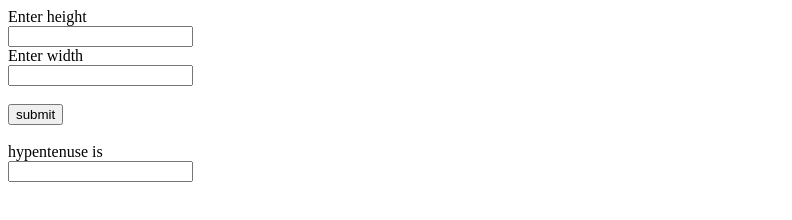
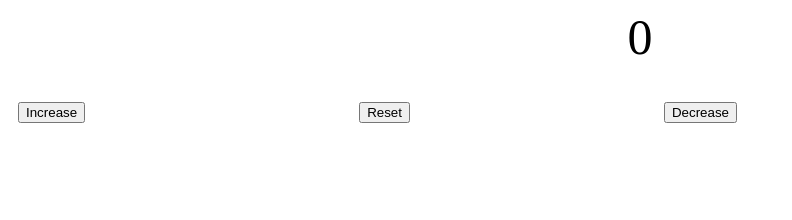
Before and after one commit to dula2000/JS-From-Beggining, a plain HTML site: page index.html in a window 1280 px wide. Shown: the whole page, without its empty margins (0-792 px from the left). Drawn offline with Linux system fonts and the light colour scheme.

Commit message:
Counter Program
have to find the way to move html buttons by using css

```diff
--- a/index.css
+++ b/index.css
@@ -0,0 +1,16 @@
+#counter{
+    text-align: center;
+    display: block;
+    font-size: 50px;
+}
+
+#increase{
+    margin-left: 10px;
+}
+
+#reset{
+    margin-left: 270px;
+}
+#decrease{
+ margin-left: 250px;
+}
--- a/index.html
+++ b/index.html
@@ -15,7 +15,7 @@
 <label id="label1">Enter Your Name </label> <br>
 <input type="text" id="name1"><br>
 <input type="submit" id="button1" value="submit">
--->
+
 
 <label >Enter height</label><br>
 <input type="text"  id="a"><br>
@@ -24,7 +24,12 @@
 <button type="button" id="button1">submit</button> <br><br>
 <label id="label1">hypentenuse is </label><br>
 <input type="text"  id="c1"><br>
+-->
 
+<label id="counter">0</label><br><br>
+<button id="increase">Increase</button>
+<button id="reset">Reset</button>
+<button id="decrease">Decrease</button>
 
     <script src="index.js"></script>
 </body>
--- a/index.js
+++ b/index.js
@@ -69,3 +69,20 @@ document.getElementById("label1").innerHTML =  +c;
 */
 
 /* ----------Counter Program------------*/
+
+let Count =0;
+
+document.getElementById("decrease").onclick = function(){
+  Count-=1;
+  document.getElementById("counter").innerHTML=Count;
+}
+
+document.getElementById("increase").onclick = function(){
+  Count+=1;
+  document.getElementById("counter").innerHTML=Count;
+}
+
+document.getElementById("reset").onclick = function(){
+  Count=0;
+  document.getElementById("counter").innerHTML=Count;
+}
```
